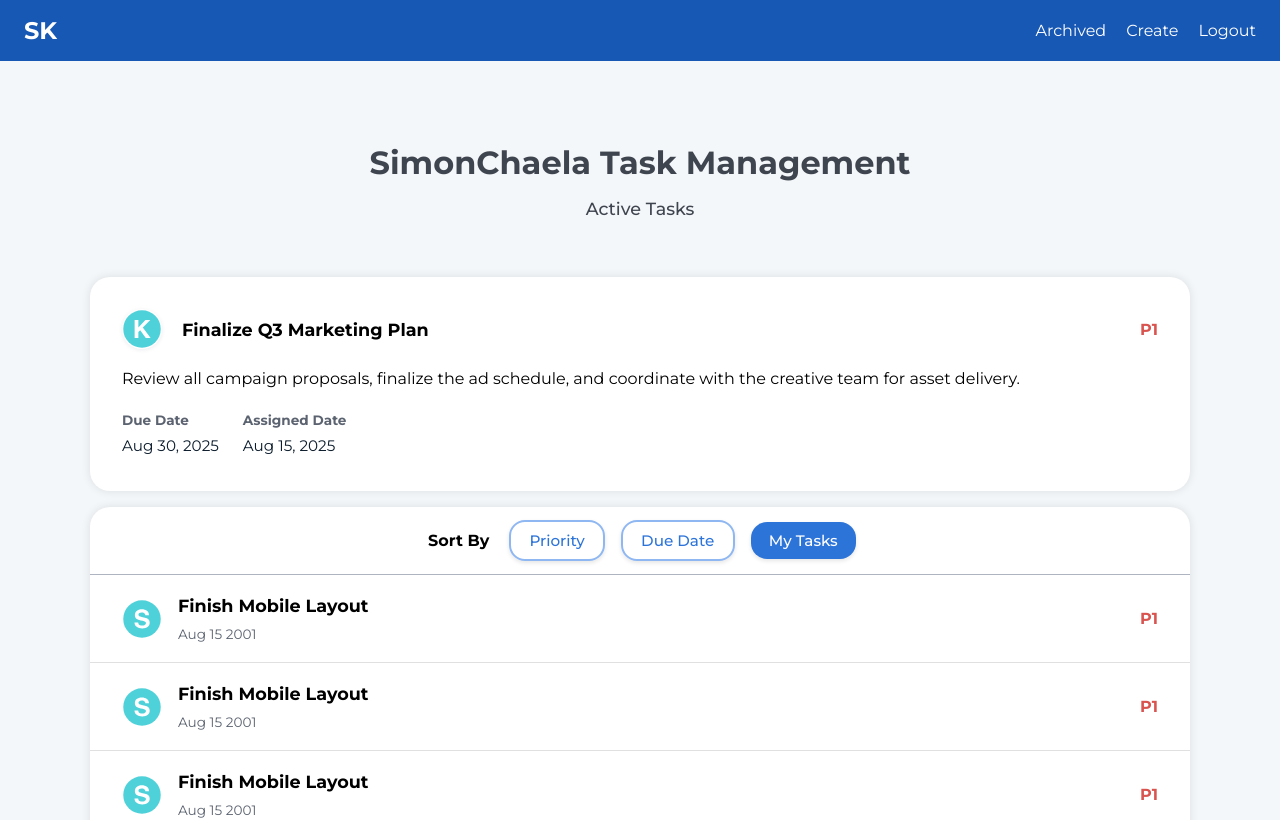
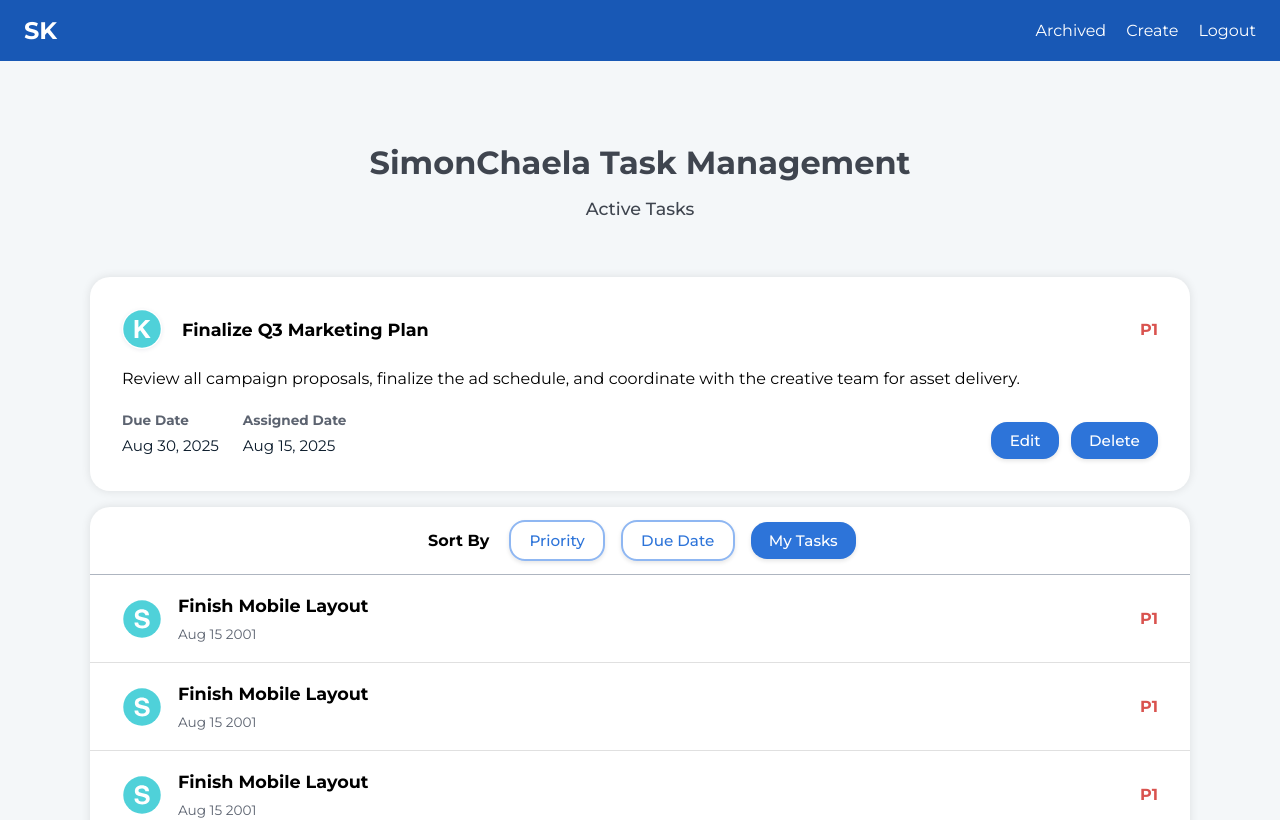
Before and after one commit to Simon-Cheek/SKTaskMgmt-FrontEnd, a React (Vite) app: page / in a window 1280 px wide. Shown: the top 820 px of the page. Built offline with nearby package versions, Linux system fonts and the light colour scheme.

Commit message:
Clean up login and add buttons to task display

```diff
--- a/src/components/TaskDisplay.tsx
+++ b/src/components/TaskDisplay.tsx
@@ -6,6 +6,7 @@ import TaskIcon from "../assets/kIcon.svg";
 import Card from "./Card";
 import { colors } from "../colors";
 import Separator from "./Separator";
+import Btn from "./Button";
 
 const cardCss = css`
   padding: 32px 32px;
@@ -71,6 +72,18 @@ const dateContainerCss = css`
   flex-direction: row;
 `;
 
+const btnContainerCss = css`
+  display: flex;
+  flex-direction: row;
+`;
+
+const lowerContainerCss = css`
+  display: flex;
+  flex-direction: row;
+  justify-content: space-between;
+  align-items: flex-end;
+`;
+
 function formatDate(date: Date) {
   try {
     return date.toLocaleDateString(undefined, {
@@ -125,6 +138,7 @@ function TaskDisplay({ task }: { task?: Task | null }) {
           </Paragraph>
         </div>
         <Separator />
+        <div css={lowerContainerCss}>
           <div css={dateContainerCss}>
             <div>
               <Paragraph customCSS={labelCss}>Due Date</Paragraph>
@@ -140,6 +154,12 @@ function TaskDisplay({ task }: { task?: Task | null }) {
               </Paragraph>
             </div>
           </div>
+          <div css={btnContainerCss}>
+            <Btn color="blue">Edit</Btn>
+            <Separator direction="vertical" size="sm" />
+            <Btn color="blue">Delete</Btn>
+          </div>
+        </div>
       </div>
     </Card>
   );
--- a/src/components/login/LoginForm.tsx
+++ b/src/components/login/LoginForm.tsx
@@ -32,7 +32,7 @@ export function LoginForm() {
       />
       <Separator size="xl" />
       <Btn color="blue" type="submit">
-        Login
+        Submit
       </Btn>
     </form>
   );
```
Lines whose indentation alone changed are shown as unchanged.
